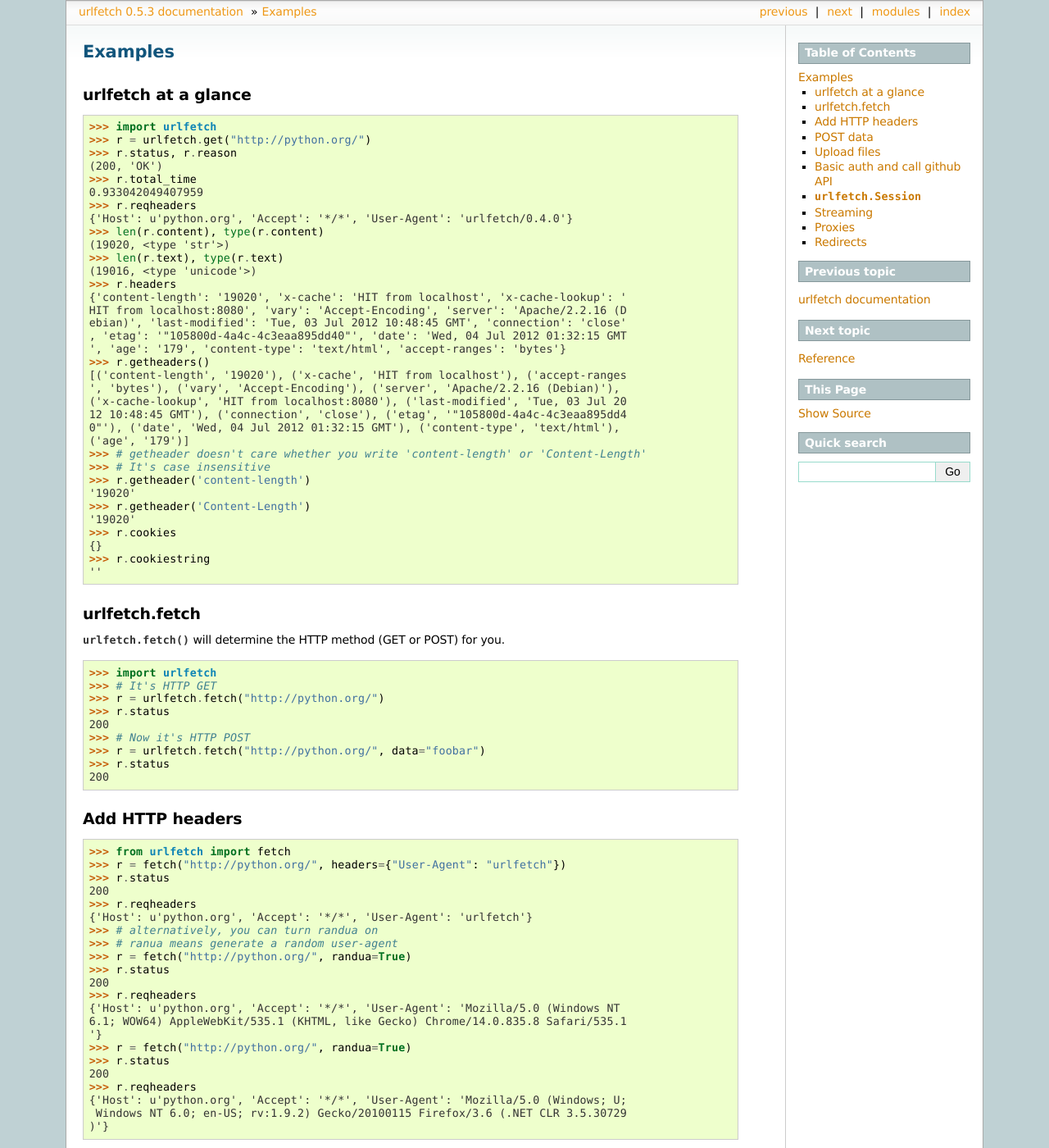
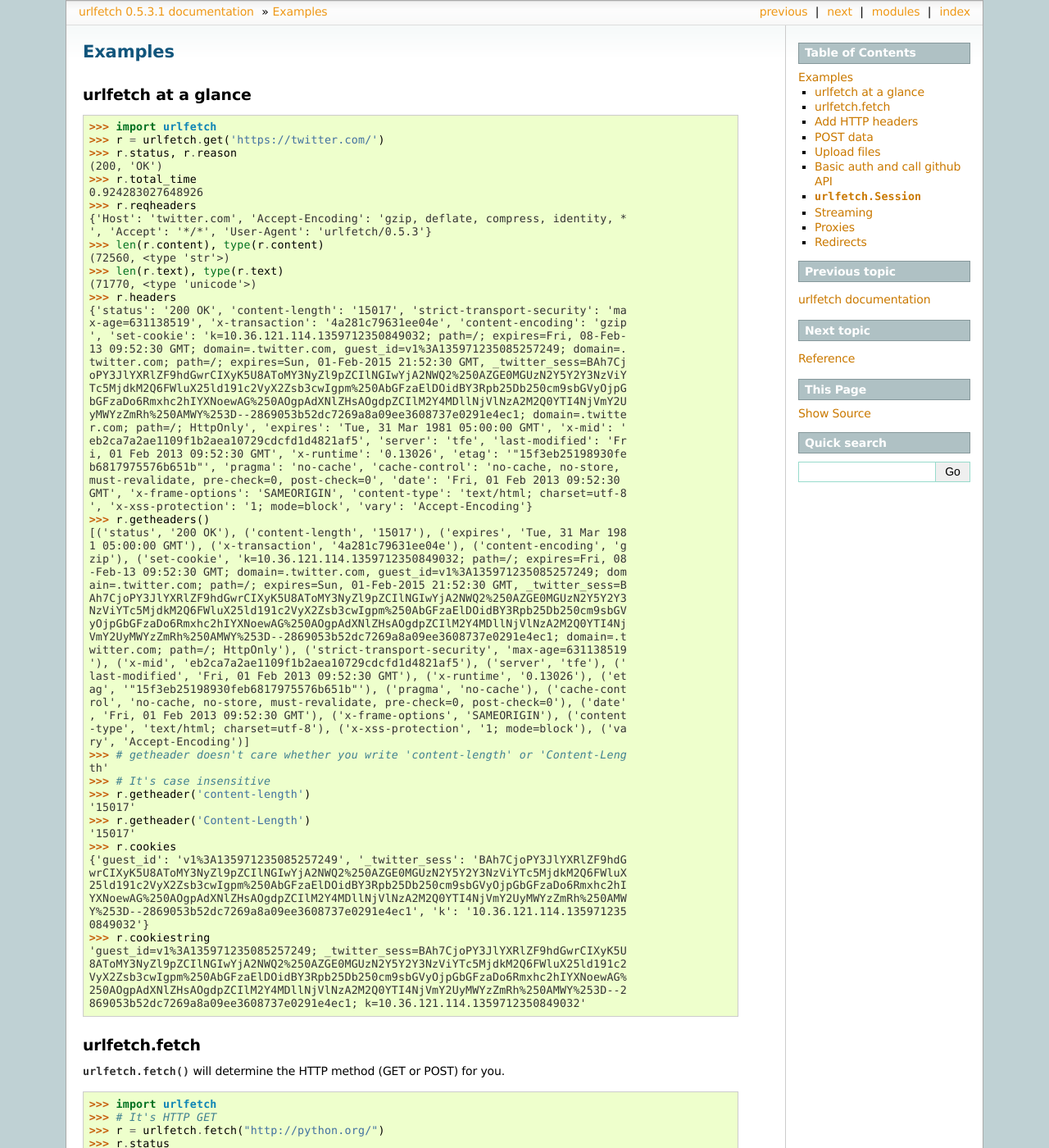
Before and after one commit to ifduyue/urlfetch, a Sphinx documentation site: the page built from doc/examples.rst, in a window 1280 px wide and 1400 px high. Shown: the whole window at 82% size. Built offline with Sphinx 7.4.7, drawn with Linux system fonts in a browser that asks for light colours; some of the changed text lies outside the part shown.

```diff
--- a/doc/examples.rst
+++ b/doc/examples.rst
@@ -5,40 +5,73 @@ urlfetch at a glance
 ~~~~~~~~~~~~~~~~~~~~~
 
 >>> import urlfetch
->>> r = urlfetch.get("http://python.org/")
+>>> r = urlfetch.get('https://twitter.com/')
 >>> r.status, r.reason
 (200, 'OK')
 >>> r.total_time
-0.933042049407959
+0.924283027648926
 >>> r.reqheaders
-{'Host': u'python.org', 'Accept': '*/*', 'User-Agent': 'urlfetch/0.4.0'}
+{'Host': 'twitter.com', 'Accept-Encoding': 'gzip, deflate, compress, identity, *
+', 'Accept': '*/*', 'User-Agent': 'urlfetch/0.5.3'}
 >>> len(r.content), type(r.content)
-(19020, <type 'str'>)
+(72560, <type 'str'>)
 >>> len(r.text), type(r.text)
-(19016, <type 'unicode'>)
+(71770, <type 'unicode'>)
 >>> r.headers
-{'content-length': '19020', 'x-cache': 'HIT from localhost', 'x-cache-lookup': '
-HIT from localhost:8080', 'vary': 'Accept-Encoding', 'server': 'Apache/2.2.16 (D
-ebian)', 'last-modified': 'Tue, 03 Jul 2012 10:48:45 GMT', 'connection': 'close'
-, 'etag': '"105800d-4a4c-4c3eaa895dd40"', 'date': 'Wed, 04 Jul 2012 01:32:15 GMT
-', 'age': '179', 'content-type': 'text/html', 'accept-ranges': 'bytes'}
+{'status': '200 OK', 'content-length': '15017', 'strict-transport-security': 'ma
+x-age=631138519', 'x-transaction': '4a281c79631ee04e', 'content-encoding': 'gzip
+', 'set-cookie': 'k=10.36.121.114.1359712350849032; path=/; expires=Fri, 08-Feb-
+13 09:52:30 GMT; domain=.twitter.com, guest_id=v1%3A135971235085257249; domain=.
+twitter.com; path=/; expires=Sun, 01-Feb-2015 21:52:30 GMT, _twitter_sess=BAh7Cj
+oPY3JlYXRlZF9hdGwrCIXyK5U8AToMY3NyZl9pZCIlNGIwYjA2NWQ2%250AZGE0MGUzN2Y5Y2Y3NzViY
+Tc5MjdkM2Q6FWluX25ld191c2VyX2Zsb3cwIgpm%250AbGFzaElDOidBY3Rpb25Db250cm9sbGVyOjpG
+bGFzaDo6Rmxhc2hIYXNoewAG%250AOgpAdXNlZHsAOgdpZCIlM2Y4MDllNjVlNzA2M2Q0YTI4NjVmY2U
+yMWYzZmRh%250AMWY%253D--2869053b52dc7269a8a09ee3608737e0291e4ec1; domain=.twitte
+r.com; path=/; HttpOnly', 'expires': 'Tue, 31 Mar 1981 05:00:00 GMT', 'x-mid': '
+eb2ca7a2ae1109f1b2aea10729cdcfd1d4821af5', 'server': 'tfe', 'last-modified': 'Fr
+i, 01 Feb 2013 09:52:30 GMT', 'x-runtime': '0.13026', 'etag': '"15f3eb25198930fe
+b6817975576b651b"', 'pragma': 'no-cache', 'cache-control': 'no-cache, no-store,
+must-revalidate, pre-check=0, post-check=0', 'date': 'Fri, 01 Feb 2013 09:52:30
+GMT', 'x-frame-options': 'SAMEORIGIN', 'content-type': 'text/html; charset=utf-8
+', 'x-xss-protection': '1; mode=block', 'vary': 'Accept-Encoding'}
 >>> r.getheaders()
-[('content-length', '19020'), ('x-cache', 'HIT from localhost'), ('accept-ranges
-', 'bytes'), ('vary', 'Accept-Encoding'), ('server', 'Apache/2.2.16 (Debian)'),
-('x-cache-lookup', 'HIT from localhost:8080'), ('last-modified', 'Tue, 03 Jul 20
-12 10:48:45 GMT'), ('connection', 'close'), ('etag', '"105800d-4a4c-4c3eaa895dd4
-0"'), ('date', 'Wed, 04 Jul 2012 01:32:15 GMT'), ('content-type', 'text/html'),
-('age', '179')]
->>> # getheader doesn't care whether you write 'content-length' or 'Content-Length'
+[('status', '200 OK'), ('content-length', '15017'), ('expires', 'Tue, 31 Mar 198
+1 05:00:00 GMT'), ('x-transaction', '4a281c79631ee04e'), ('content-encoding', 'g
+zip'), ('set-cookie', 'k=10.36.121.114.1359712350849032; path=/; expires=Fri, 08
+-Feb-13 09:52:30 GMT; domain=.twitter.com, guest_id=v1%3A135971235085257249; dom
+ain=.twitter.com; path=/; expires=Sun, 01-Feb-2015 21:52:30 GMT, _twitter_sess=B
+Ah7CjoPY3JlYXRlZF9hdGwrCIXyK5U8AToMY3NyZl9pZCIlNGIwYjA2NWQ2%250AZGE0MGUzN2Y5Y2Y3
+NzViYTc5MjdkM2Q6FWluX25ld191c2VyX2Zsb3cwIgpm%250AbGFzaElDOidBY3Rpb25Db250cm9sbGV
+yOjpGbGFzaDo6Rmxhc2hIYXNoewAG%250AOgpAdXNlZHsAOgdpZCIlM2Y4MDllNjVlNzA2M2Q0YTI4Nj
+VmY2UyMWYzZmRh%250AMWY%253D--2869053b52dc7269a8a09ee3608737e0291e4ec1; domain=.t
+witter.com; path=/; HttpOnly'), ('strict-transport-security', 'max-age=631138519
+'), ('x-mid', 'eb2ca7a2ae1109f1b2aea10729cdcfd1d4821af5'), ('server', 'tfe'), ('
+last-modified', 'Fri, 01 Feb 2013 09:52:30 GMT'), ('x-runtime', '0.13026'), ('et
+ag', '"15f3eb25198930feb6817975576b651b"'), ('pragma', 'no-cache'), ('cache-cont
+rol', 'no-cache, no-store, must-revalidate, pre-check=0, post-check=0'), ('date'
+, 'Fri, 01 Feb 2013 09:52:30 GMT'), ('x-frame-options', 'SAMEORIGIN'), ('content
+-type', 'text/html; charset=utf-8'), ('x-xss-protection', '1; mode=block'), ('va
+ry', 'Accept-Encoding')]
+>>> # getheader doesn't care whether you write 'content-length' or 'Content-Leng
+th'
 >>> # It's case insensitive
 >>> r.getheader('content-length')
-'19020'
+'15017'
 >>> r.getheader('Content-Length')
-'19020'
+'15017'
 >>> r.cookies
-{}
+{'guest_id': 'v1%3A135971235085257249', '_twitter_sess': 'BAh7CjoPY3JlYXRlZF9hdG
+wrCIXyK5U8AToMY3NyZl9pZCIlNGIwYjA2NWQ2%250AZGE0MGUzN2Y5Y2Y3NzViYTc5MjdkM2Q6FWluX
+25ld191c2VyX2Zsb3cwIgpm%250AbGFzaElDOidBY3Rpb25Db250cm9sbGVyOjpGbGFzaDo6Rmxhc2hI
+YXNoewAG%250AOgpAdXNlZHsAOgdpZCIlM2Y4MDllNjVlNzA2M2Q0YTI4NjVmY2UyMWYzZmRh%250AMW
+Y%253D--2869053b52dc7269a8a09ee3608737e0291e4ec1', 'k': '10.36.121.114.135971235
+0849032'}
 >>> r.cookiestring
-''
+'guest_id=v1%3A135971235085257249; _twitter_sess=BAh7CjoPY3JlYXRlZF9hdGwrCIXyK5U
+8AToMY3NyZl9pZCIlNGIwYjA2NWQ2%250AZGE0MGUzN2Y5Y2Y3NzViYTc5MjdkM2Q6FWluX25ld191c2
+VyX2Zsb3cwIgpm%250AbGFzaElDOidBY3Rpb25Db250cm9sbGVyOjpGbGFzaDo6Rmxhc2hIYXNoewAG%
+250AOgpAdXNlZHsAOgdpZCIlM2Y4MDllNjVlNzA2M2Q0YTI4NjVmY2UyMWYzZmRh%250AMWY%253D--2
+869053b52dc7269a8a09ee3608737e0291e4ec1; k=10.36.121.114.1359712350849032'
 
 urlfetch.fetch
 ~~~~~~~~~~~~~~~~~
--- a/urlfetch.py
+++ b/urlfetch.py
@@ -10,7 +10,7 @@ An easy to use HTTP client based on httplib.
 :license: BSD 2-clause License, see LICENSE for more details.
 '''
 
-__version__ = '0.5.3'
+__version__ = '0.5.3.1'
 __author__ = 'Yue Du <ifduyue@gmail.com>'
 __url__ = 'https://github.com/ifduyue/urlfetch'
 __license__ = 'BSD 2-Clause License'
```
Also changed, not shown: doc/changelog.rst (+7 -0 lines).
